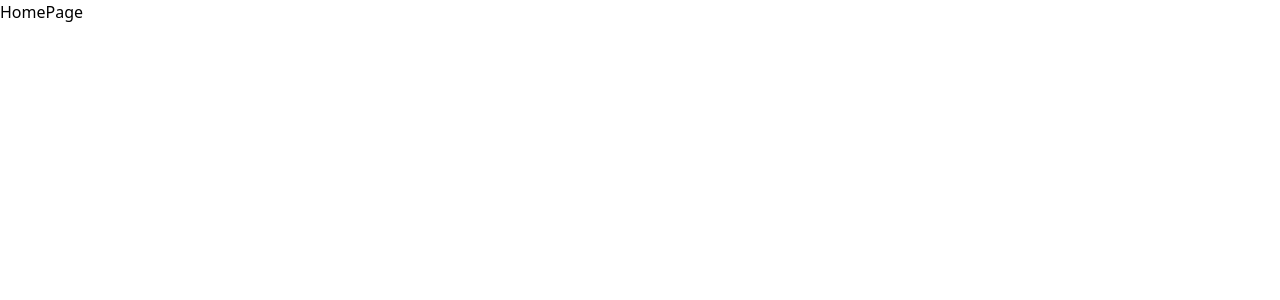
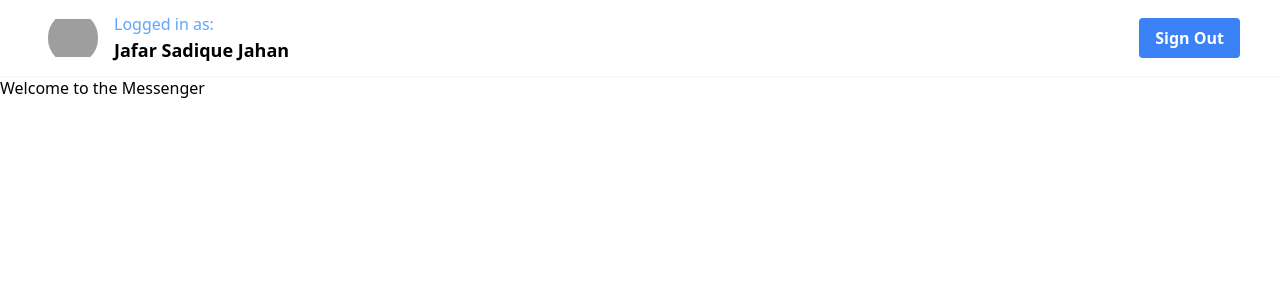
Before and after one commit to 10Sadique/upstash-messenger-v2, a Next.js app: page / in a window 1280 px wide. Shown: the top 300 px of the page. Built offline with nearby package versions, Linux system fonts and the light colour scheme; grey boxes are pictures that could not be loaded.

Commit message:
header component added

```diff
--- a/app/layout.tsx
+++ b/app/layout.tsx
@@ -1,4 +1,5 @@
 import '../styles/globals.css';
+import Header from '../components/Header';
 
 export default function RootLayout({
     children,
@@ -8,7 +9,10 @@ export default function RootLayout({
     return (
         <html>
             <head />
-            <body>{children}</body>
+            <body>
+                <Header />
+                {children}
+            </body>
         </html>
     );
 }
--- a/app/page.tsx
+++ b/app/page.tsx
@@ -1,7 +1,11 @@
 import React from 'react';
 
 const HomePage = () => {
-    return <div>HomePage</div>;
+    return (
+        <div>
+            <h1>Welcome to the Messenger</h1>
+        </div>
+    );
 };
 
 export default HomePage;
--- /dev/null
+++ b/components/Header.tsx
@@ -0,0 +1,53 @@
+import { ChatBubbleOvalLeftEllipsisIcon } from '@heroicons/react/24/solid';
+import Image from 'next/image';
+import Link from 'next/link';
+import LogoutButton from './LogoutButton';
+
+const Header = () => {
+    // session from next auth
+    /**
+     * @todo pull session from next-auth
+     */
+    const session = true;
+
+    if (session) {
+        return (
+            <header className="sticky top-0 z-50 flex items-center justify-between px-10 py-3 bg-white shadow-sm">
+                <div className="flex space-x-2">
+                    <Image
+                        className="object-contain mx-2 rounded-full"
+                        height={10}
+                        width={50}
+                        alt="Profile Picture"
+                        // src={session?.user?.image}
+                        src={`https://links.papareact.com/jne`}
+                    />
+                    <div>
+                        <p className="text-blue-400">Logged in as:</p>
+                        <p className="text-lg font-bold">Jafar Sadique Jahan</p>
+                    </div>
+                </div>
+                <LogoutButton />
+            </header>
+        );
+    }
+
+    return (
+        <header className="sticky top-0 z-50 flex items-center justify-center px-10 py-3 bg-white shadow-sm">
+            <div className="flex flex-col items-center space-y-5">
+                <div className="flex items-center space-x-2">
+                    <ChatBubbleOvalLeftEllipsisIcon className="w-10 h-10 text-blue-500" />
+                    <p className="text-blue-500">Welcome to Messenger 2.0</p>
+                </div>
+                <Link
+                    href={`/auth/signin`}
+                    className="px-4 py-2 font-bold text-white transition-all duration-300 bg-blue-500 rounded hover:bg-blue-700 ease"
+                >
+                    Sign In
+                </Link>
+            </div>
+        </header>
+    );
+};
+
+export default Header;
--- /dev/null
+++ b/components/LogoutButton.tsx
@@ -0,0 +1,22 @@
+'use client';
+
+const LogoutButton = () => {
+    // handling sign out
+    /**
+     * @TODO implement sign out using next-auth
+     */
+    const handleLogOut = () => {
+        console.log('Hello');
+    };
+
+    return (
+        <button
+            onClick={handleLogOut}
+            className="px-4 py-2 font-bold text-white transition-all duration-300 bg-blue-500 rounded hover:bg-blue-700 ease"
+        >
+            Sign Out
+        </button>
+    );
+};
+
+export default LogoutButton;
```
